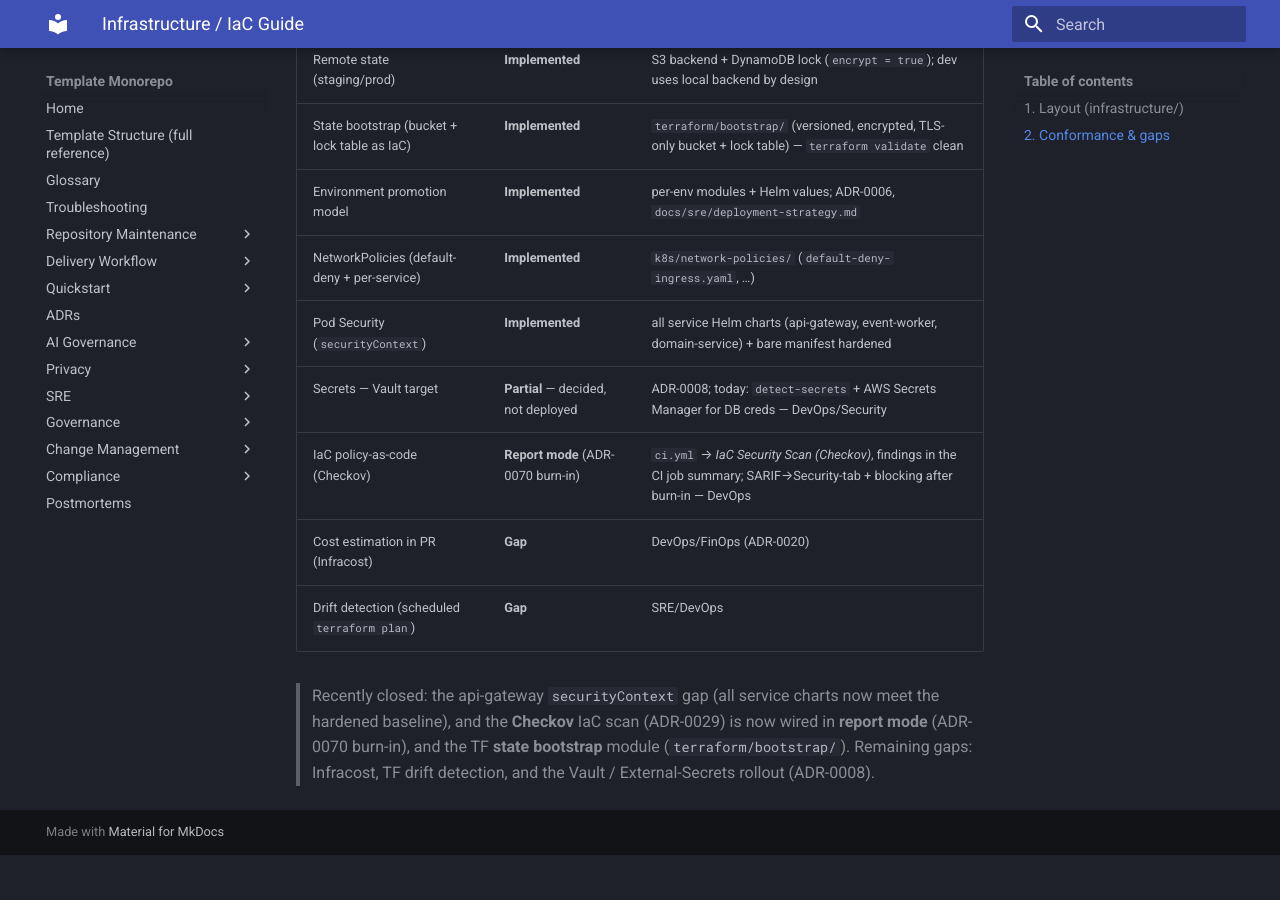
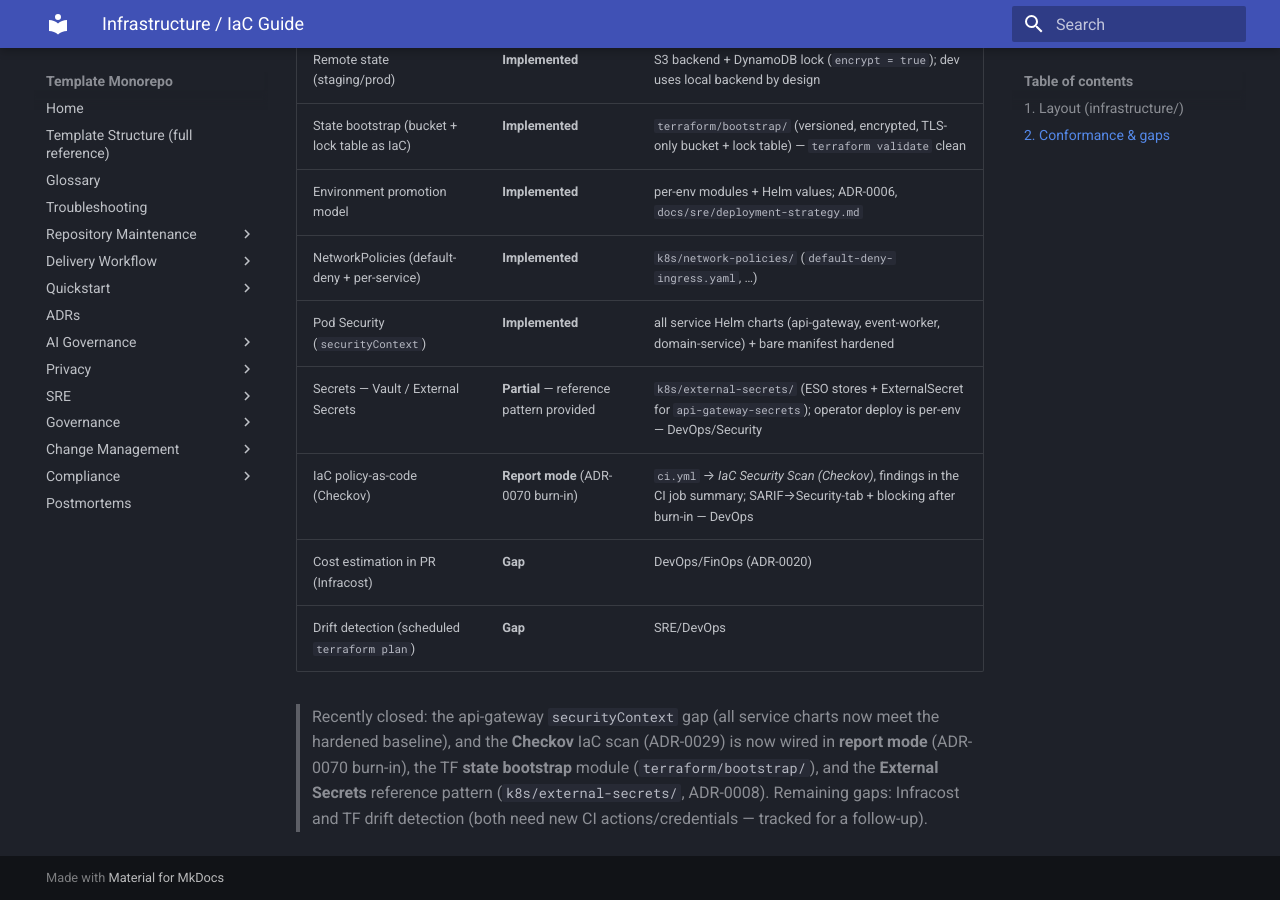
Before and after one commit to valdomirosouza/Repository-Template-v3, an MkDocs documentation site: the page built from docs/infrastructure/README.md, in a window 1280 px wide and 900 px high, scrolled down 1192 px. Built offline with MkDocs 1.6.1 and Material for MkDocs 9.7.7, drawn with Linux system fonts in a browser that asks for light colours; before the commit the page ends 2046 px from its top, so only the background shows below that.

Commit message:
feat(infra): External Secrets reference manifests (ADR-0008 pattern) (#44)
ADR-0008 recommends syncing secrets from Vault / AWS Secrets Manager via
the External Secrets Operator, but no manifests demonstrated the pattern.
Add reference templates under infrastructure/k8s/external-secrets/:

- ClusterSecretStore for Vault (primary) and AWS Secrets Manager (fallback).
- ExternalSecret materialising `api-gateway-secrets` — the exact Secret the
  api-gateway Helm chart consumes via envFrom.secretRef, so wiring ESO needs
  no chart change. No plaintext secret committed (references only).
- README with the ESO install + activation steps.

Honest framing: this delivers the reference PATTERN (closing "undemonstrated");
operator install + a live backend is a per-environment step, so the
integration is not "deployed" by the repo. Manifests validated as YAML.
Infra docs conformance updated (gap -> reference pattern provided).

Refs: ADR-0008
Closes #43

Co-authored-by: Claude Opus 4.8 (1M context) <noreply@anthropic.com>

```diff
--- a/docs/infrastructure/README.md
+++ b/docs/infrastructure/README.md
@@ -38,21 +38,21 @@ parallel tree**.
 What is actually implemented vs. decided-but-pending. Each gap names an owner; close it in a
 dedicated follow-up PR (this guide is docs-only).
 
-| Control                                      | Status                              | Evidence / Owner                                                                                                               |
-| -------------------------------------------- | ----------------------------------- | ------------------------------------------------------------------------------------------------------------------------------ |
-| Per-env Terraform (dev/staging/prod)         | **Implemented**                     | `terraform/environments/*` call shared modules with per-env vars                                                               |
-| Remote state (staging/prod)                  | **Implemented**                     | S3 backend + DynamoDB lock (`encrypt = true`); dev uses local backend by design                                                |
-| State bootstrap (bucket + lock table as IaC) | **Implemented**                     | `terraform/bootstrap/` (versioned, encrypted, TLS-only bucket + lock table) — `terraform validate` clean                       |
-| Environment promotion model                  | **Implemented**                     | per-env modules + Helm values; ADR-0006, `docs/sre/deployment-strategy.md`                                                     |
-| NetworkPolicies (default-deny + per-service) | **Implemented**                     | `k8s/network-policies/` (`default-deny-ingress.yaml`, …)                                                                       |
-| Pod Security (`securityContext`)             | **Implemented**                     | all service Helm charts (api-gateway, event-worker, domain-service) + bare manifest hardened                                   |
-| Secrets — Vault target                       | **Partial** — decided, not deployed | ADR-0008; today: `detect-secrets` + AWS Secrets Manager for DB creds — DevOps/Security                                         |
-| IaC policy-as-code (Checkov)                 | **Report mode** (ADR-0070 burn-in)  | `ci.yml` → _IaC Security Scan (Checkov)_, findings in the CI job summary; SARIF→Security-tab + blocking after burn-in — DevOps |
-| Cost estimation in PR (Infracost)            | **Gap**                             | DevOps/FinOps (ADR-0020)                                                                                                       |
-| Drift detection (scheduled `terraform plan`) | **Gap**                             | SRE/DevOps                                                                                                                     |
+| Control                                      | Status                                   | Evidence / Owner                                                                                                               |
+| -------------------------------------------- | ---------------------------------------- | ------------------------------------------------------------------------------------------------------------------------------ |
+| Per-env Terraform (dev/staging/prod)         | **Implemented**                          | `terraform/environments/*` call shared modules with per-env vars                                                               |
+| Remote state (staging/prod)                  | **Implemented**                          | S3 backend + DynamoDB lock (`encrypt = true`); dev uses local backend by design                                                |
+| State bootstrap (bucket + lock table as IaC) | **Implemented**                          | `terraform/bootstrap/` (versioned, encrypted, TLS-only bucket + lock table) — `terraform validate` clean                       |
+| Environment promotion model                  | **Implemented**                          | per-env modules + Helm values; ADR-0006, `docs/sre/deployment-strategy.md`                                                     |
+| NetworkPolicies (default-deny + per-service) | **Implemented**                          | `k8s/network-policies/` (`default-deny-ingress.yaml`, …)                                                                       |
+| Pod Security (`securityContext`)             | **Implemented**                          | all service Helm charts (api-gateway, event-worker, domain-service) + bare manifest hardened                                   |
+| Secrets — Vault / External Secrets           | **Partial** — reference pattern provided | `k8s/external-secrets/` (ESO stores + ExternalSecret for `api-gateway-secrets`); operator deploy is per-env — DevOps/Security  |
+| IaC policy-as-code (Checkov)                 | **Report mode** (ADR-0070 burn-in)       | `ci.yml` → _IaC Security Scan (Checkov)_, findings in the CI job summary; SARIF→Security-tab + blocking after burn-in — DevOps |
+| Cost estimation in PR (Infracost)            | **Gap**                                  | DevOps/FinOps (ADR-0020)                                                                                                       |
+| Drift detection (scheduled `terraform plan`) | **Gap**                                  | SRE/DevOps                                                                                                                     |
 
 > Recently closed: the api-gateway `securityContext` gap (all service charts now meet the hardened
 > baseline), and the **Checkov** IaC scan (ADR-0029) is now wired in **report mode** (ADR-0070
-> burn-in), and the TF **state bootstrap** module (`terraform/bootstrap/`). Remaining gaps:
-> Infracost, TF drift detection, and the Vault /
-> External-Secrets rollout (ADR-0008).
+> burn-in), the TF **state bootstrap** module (`terraform/bootstrap/`), and the **External Secrets**
+> reference pattern (`k8s/external-secrets/`, ADR-0008). Remaining gaps: Infracost and TF drift
+> detection (both need new CI actions/credentials — tracked for a follow-up).
```
Also changed, not shown: docs/infrastructure/security.md (+7 -4 lines), infrastructure/k8s/external-secrets/README.md (added, +53 -0 lines), 3 other files.
